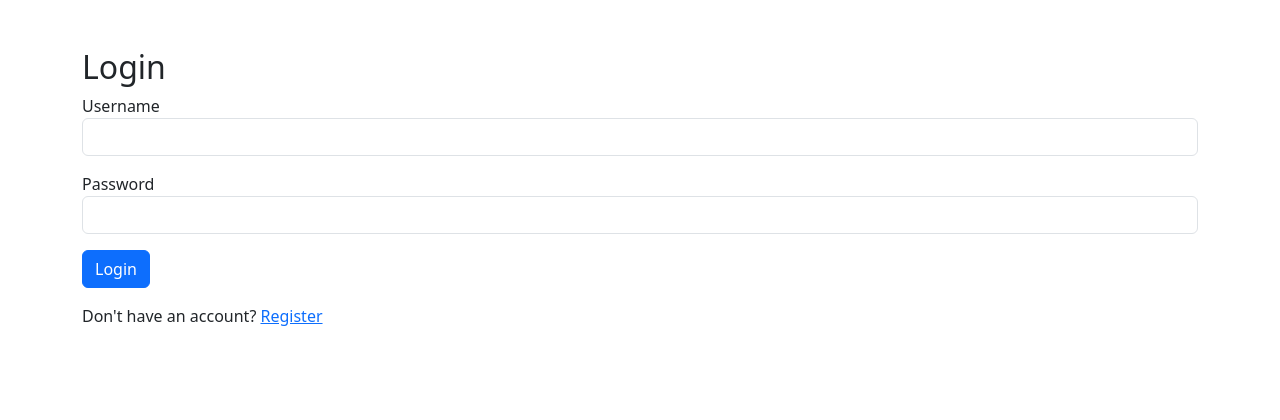
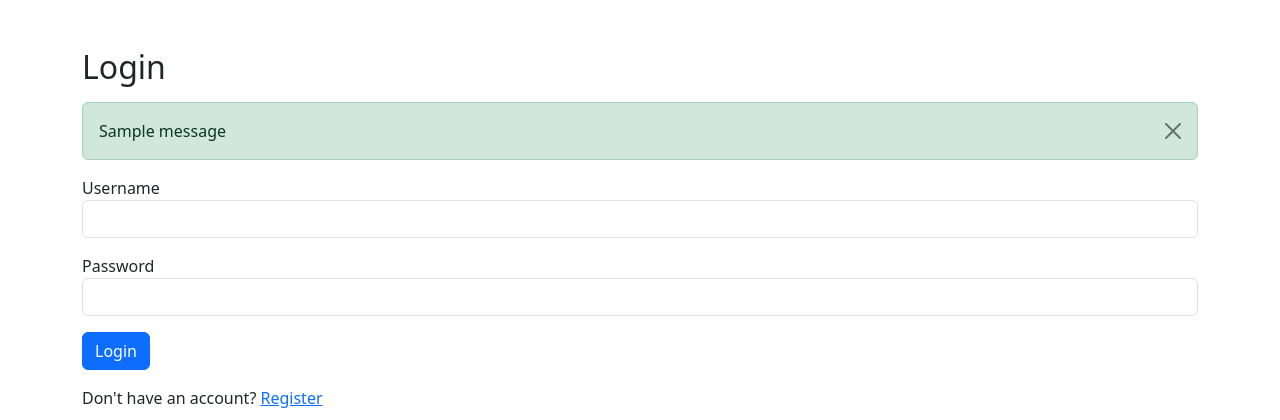
Before and after one commit to kirito6205/anime-recommendation-system, a Flask app: page /login in a window 1280 px wide. Shown: the top 420 px of the page. Run offline with Flask 3, Linux system fonts and the light colour scheme; tables that the repository leaves empty hold one stand-in row (values such as "Sample post"); one stand-in notice (Sample message) is shown.

Commit message:
login.html

```diff
--- a/templates/login.html
+++ b/templates/login.html
@@ -1,4 +1,3 @@
-
 <!DOCTYPE html>
 <html lang="en">
 <head>
@@ -9,6 +8,18 @@
 <body>
 <div class="container">
     <h2 class="mt-5">Login</h2>
+
+    {% with messages = get_flashed_messages(with_categories=true) %}
+      {% if messages %}
+        {% for category, message in messages %}
+          <div class="alert alert-{{ category }} alert-dismissible fade show mt-3" role="alert">
+            {{ message }}
+            <button type="button" class="btn-close" data-bs-dismiss="alert" aria-label="Close"></button>
+          </div>
+        {% endfor %}
+      {% endif %}
+    {% endwith %}
+
     <form method="POST">
         <div class="mb-3">
             <label>Username</label>
@@ -22,5 +33,7 @@
         <p class="mt-3">Don't have an account? <a href="{{ url_for('register') }}">Register</a></p>
     </form>
 </div>
+
+<script src="https://cdn.jsdelivr.net/npm/bootstrap@5.3.0/dist/js/bootstrap.bundle.min.js"></script>
 </body>
 </html>
```
